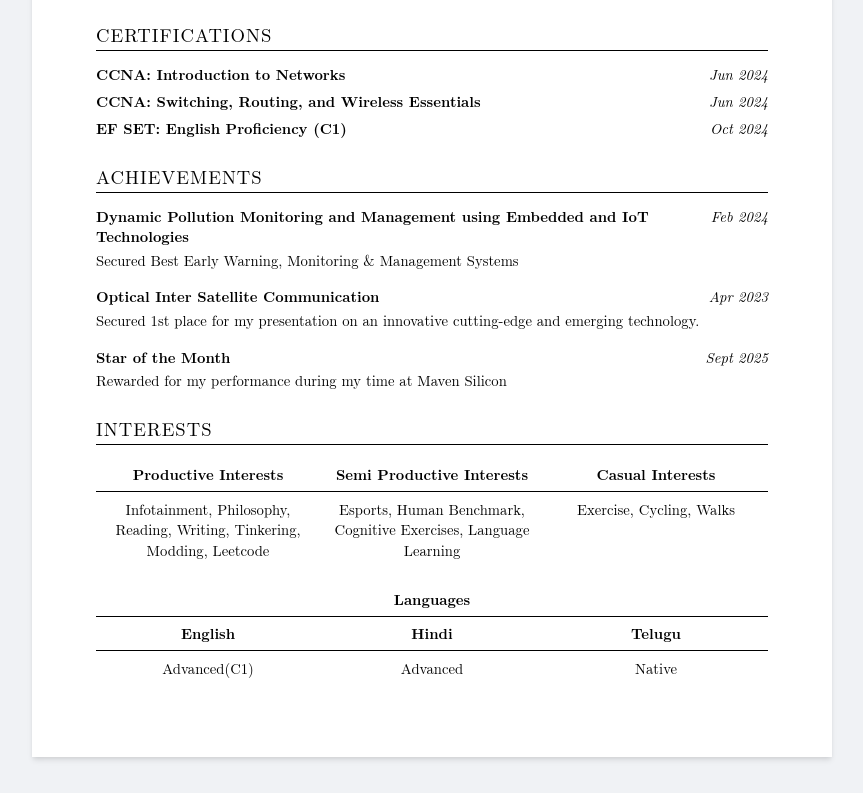
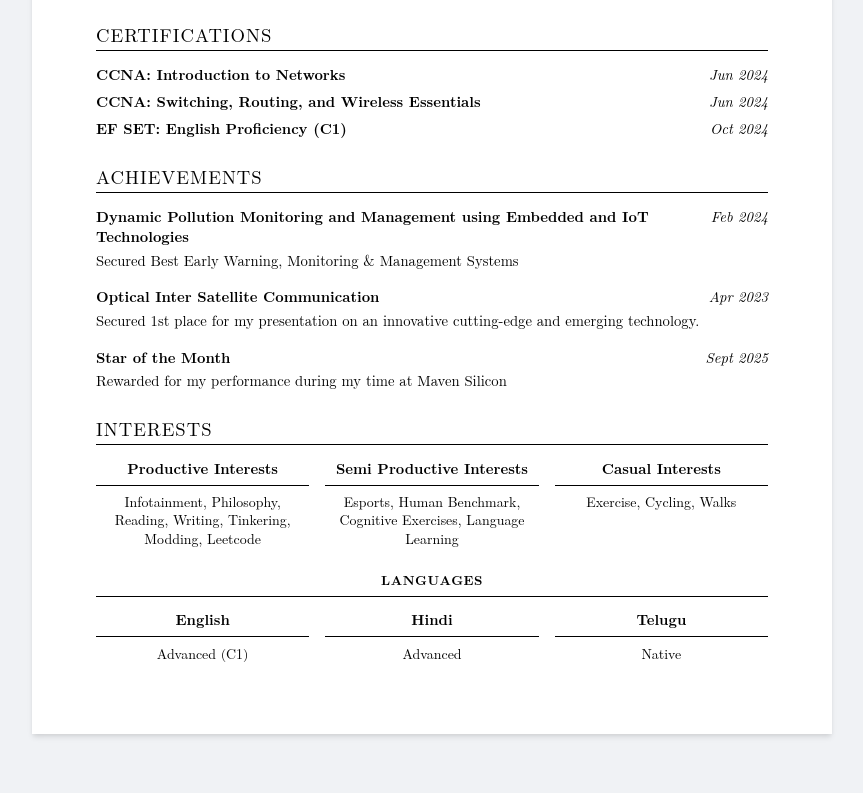
Before and after one commit to tryhard727/canvas, a plain HTML site: page index.html in a window 1280 px wide. Shown: the part 1756-2549 px from the top of the page, without its empty margins (208-1071 px from the left). After the commit the page ends 2526 px from the top, so only its background shows below. Drawn offline with Linux system fonts and the light colour scheme; a web font is replaced by a local one.

Commit message:
fixed for mobile devices

```diff
--- a/index.html
+++ b/index.html
@@ -31,7 +31,8 @@
             <p class="subtitle">Inquisitive and Persistent Learner</p>
             <div class="contact-info">
                 klakshman616@gmail.com &bull; 7396360074 &bull; Vizianagaram, Andhra Pradesh, India<br>
-                <a href="https://www.linkedin.com/in/lakshman-kumar-2118b31b7/">linkedin.com/in/lakshman-kumar-2118b31b7/</a>
+                <a href="https://www.linkedin.com/in/lakshman-kumar-2118b31b7/">linkedin.com/in/lakshman-kumar-2118b31b7/</a> &bull;
+                <a href="https://github.com/tryhard727">github.com/tryhard727</a>
             </div>
         </header>
 
@@ -207,42 +208,36 @@
         <section class="keep-together">
             <h2>Interests</h2>
             <div class="hrule"></div>
-            <table class="interests-table">
-                <thead>
-                    <tr>
-                        <th>Productive Interests</th>
-                        <th>Semi Productive Interests</th>
-                        <th>Casual Interests</th>
-                    </tr>
-                </thead>
-                <tbody>
-                    <tr>
-                        <td>Infotainment, Philosophy, Reading, Writing, Tinkering, Modding, Leetcode</td>
-                        <td>Esports, Human Benchmark, Cognitive Exercises, Language Learning</td>
-                        <td>Exercise, Cycling, Walks</td>
-                    </tr>
-                </tbody>
-            </table>
+            <div class="interests-grid">
+                <div class="interest-col">
+                    <div class="interest-title">Productive Interests</div>
+                    <div class="interest-desc">Infotainment, Philosophy, Reading, Writing, Tinkering, Modding, Leetcode</div>
+                </div>
+                <div class="interest-col">
+                    <div class="interest-title">Semi Productive Interests</div>
+                    <div class="interest-desc">Esports, Human Benchmark, Cognitive Exercises, Language Learning</div>
+                </div>
+                <div class="interest-col">
+                    <div class="interest-title">Casual Interests</div>
+                    <div class="interest-desc">Exercise, Cycling, Walks</div>
+                </div>
+            </div>
 
-            <table class="interests-table" style="margin-top: 1rem;">
-                <thead>
-                    <tr>
-                        <th colspan="3">Languages</th>
-                    </tr>
-                    <tr>
-                        <th>English</th>
-                        <th>Hindi</th>
-                        <th>Telugu</th>
-                    </tr>
-                </thead>
-                <tbody>
-                    <tr>
-                        <td>Advanced(C1)</td>
-                        <td>Advanced</td>
-                        <td>Native</td>
-                    </tr>
-                </tbody>
-            </table>
+            <div class="interests-title-main">Languages</div>
+            <div class="interests-grid lang-grid">
+                <div class="interest-col">
+                    <div class="interest-title">English</div>
+                    <div class="interest-desc">Advanced (C1)</div>
+                </div>
+                <div class="interest-col">
+                    <div class="interest-title">Hindi</div>
+                    <div class="interest-desc">Advanced</div>
+                </div>
+                <div class="interest-col">
+                    <div class="interest-title">Telugu</div>
+                    <div class="interest-desc">Native</div>
+                </div>
+            </div>
         </section>
     </div>
         </td></tr></tbody>
--- a/style.css
+++ b/style.css
@@ -108,7 +108,7 @@ a:hover {
         max-width: 100%;
         width: 100%;
     }
-    .item, .project, .inline-item, .interests-table {
+    .item, .project, .inline-item, .interest-col {
         page-break-inside: avoid;
     }
     h2 {
@@ -226,22 +226,40 @@ p {
     margin-bottom: 0.2rem;
 }
 
-.interests-table {
-    width: 100%;
-    border-collapse: collapse;
-    margin-bottom: 1rem;
+.interests-grid {
+    display: grid;
+    grid-template-columns: repeat(3, 1fr);
+    gap: 1rem;
+    text-align: center;
+    margin-bottom: 1.5rem;
 }
 
-.interests-table th, .interests-table td {
-    padding: 0.4rem;
-    text-align: center;
-    vertical-align: top;
-    width: 33.33%;
+.interest-col {
+    display: flex;
+    flex-direction: column;
 }
 
-.interests-table th {
+.interest-title {
     font-weight: bold;
     border-bottom: 1px solid var(--text-color);
+    padding-bottom: 0.4rem;
+    margin-bottom: 0.4rem;
+}
+
+.interest-desc {
+    font-size: 0.95em;
+    line-height: 1.3;
+}
+
+.interests-title-main {
+    font-weight: bold;
+    border-bottom: 1px solid var(--text-color);
+    padding-bottom: 0.4rem;
+    margin-bottom: 0.8rem;
+    text-align: center;
+    text-transform: uppercase;
+    font-size: 0.9em;
+    letter-spacing: 0.5px;
 }
 
 @media screen and (max-width: 600px) {
@@ -251,6 +269,7 @@ p {
 
     .item-header, .item-subheader, .inline-item {
         flex-direction: column;
+        align-items: flex-start;
     }
 
     .location, .date {
@@ -259,12 +278,8 @@ p {
         color: var(--accent-color);
     }
 
-    .interests-table, .interests-table tbody, .interests-table tr, .interests-table th, .interests-table td {
-        display: block;
-        width: 100%;
-    }
-
-    .interests-table tr {
-        margin-bottom: 1rem;
+    .interests-grid {
+        grid-template-columns: 1fr;
+        gap: 1.5rem;
     }
 }
```
